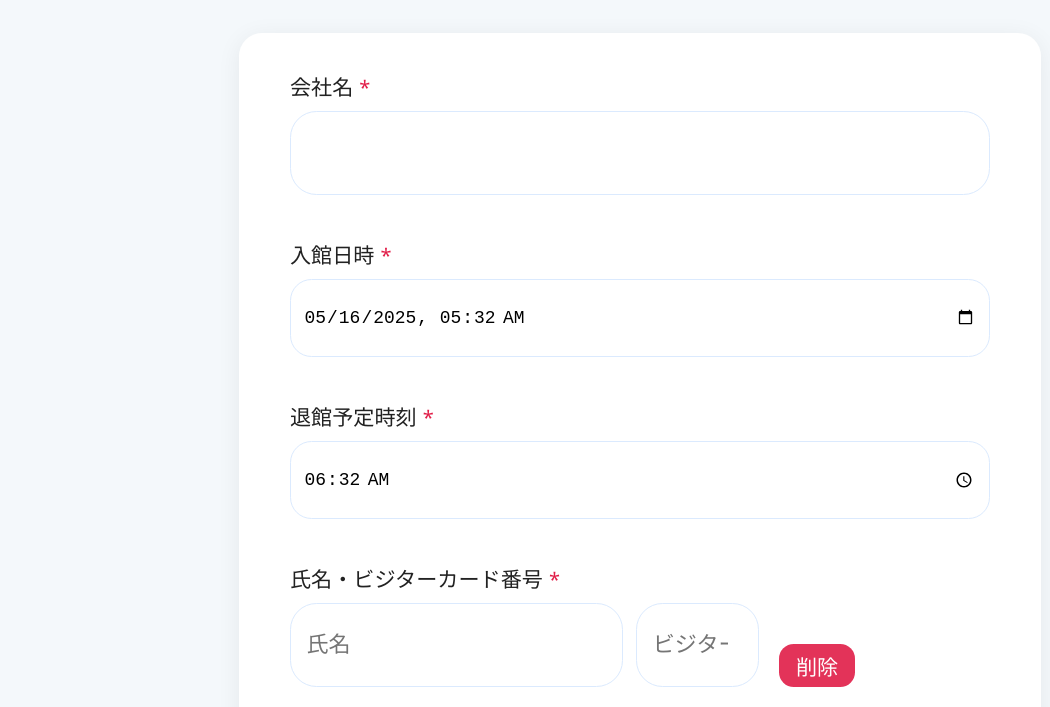
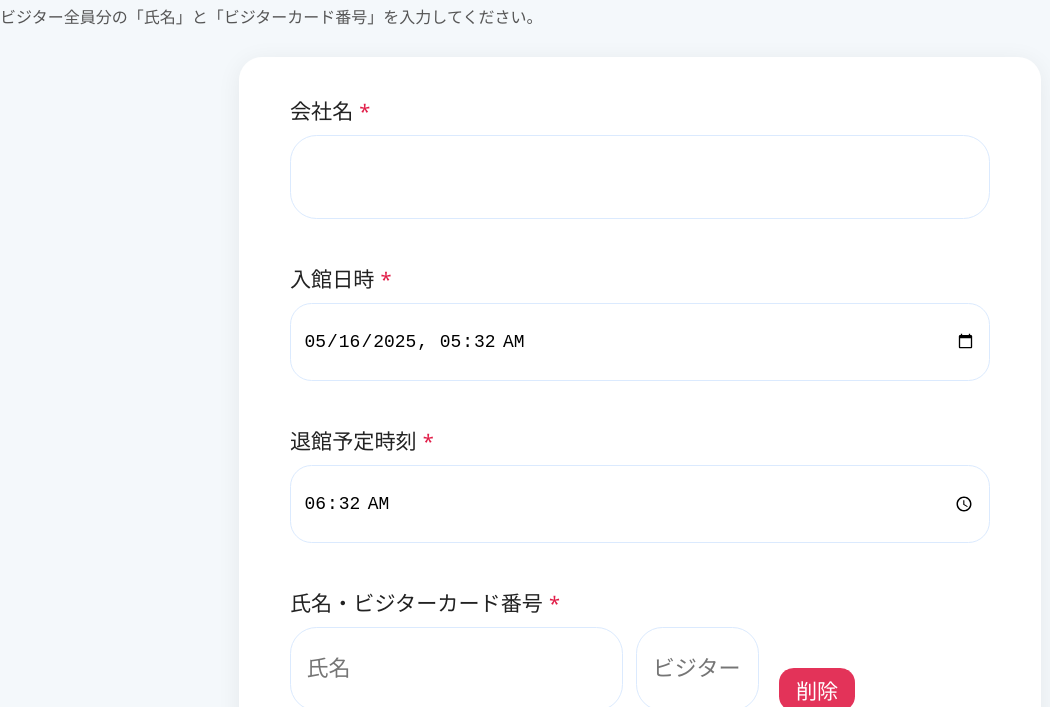
Before and after one commit to mondo83/visitor-form, a plain HTML site: page index.html in a window 1280 px wide. Shown: the part 93-800 px from the top of the page, without its empty margins (0-1050 px from the left). Drawn offline with Linux system fonts and the light colour scheme.

Commit message:
Update index.html

```diff
--- a/index.html
+++ b/index.html
@@ -55,6 +55,11 @@
       font-size: 2em;
       margin: 0.6em 0 0.2em 0;
     }
+    .desc {
+      color: #555;
+      font-size: 1em;
+      margin: 0 0 1em 0;
+    }
     form {
       background: #fff;
       border-radius: var(--radius);
@@ -77,7 +82,7 @@
       font-weight: 500;
       font-size: 1.1em;
     }
-    input[type="text"], input[type="datetime-local"], input[type="time"], input[type="number"] {
+    input[type="text"], input[type="datetime-local"], input[type="time"] {
       font-size: 1.15em;
       padding: 0.7em;
       border: 1.5px solid #dbeafe;
@@ -101,16 +106,17 @@
       align-items: flex-end;
       flex-wrap: wrap;
     }
-    .visitor-entry input[type="text"] {
-      flex: 1 1 45%;
-      min-width: 120px;
+    .visitor-entry input.visitor-name {
+      flex: 1 1 60%;
+      min-width: 110px;
       max-width: 300px;
     }
-    .visitor-entry input[type="number"] {
+    .visitor-entry input.visitor-card {
       width: 90px;
       min-width: 60px;
       max-width: 120px;
       flex: none;
+      ime-mode: disabled;
     }
     .visitor-remove-btn {
       background: var(--danger);
@@ -215,8 +221,8 @@
       }
       h1 { font-size: 1.4em; }
       .form-group, .checkbox-group { font-size: 1em;}
-      .visitor-entry input[type="text"] { min-width: 60px; }
-      .visitor-entry input[type="number"] { min-width: 50px; width: 60px;}
+      .visitor-entry input.visitor-name { min-width: 60px; }
+      .visitor-entry input.visitor-card { min-width: 50px; width: 60px;}
     }
   </style>
 </head>
@@ -228,6 +234,7 @@
       <button type="button" class="lang-btn" data-lang="en">EN</button>
     </div>
   </header>
+  <div class="desc" id="desc">ビジター全員分の「氏名」と「ビジターカード番号」を入力してください。</div>
   <form id="visit-form" autocomplete="off">
     <div class="form-group">
       <label for="company" id="label-company">会社名<span class="required">*</span></label>
@@ -267,10 +274,10 @@
     <button type="submit" class="submit-btn" id="submit-btn">送信</button>
   </form>
   <script>
-    // 多言語テキスト
     const LANGUAGES = {
       ja: {
         title: "来訪者受付フォーム",
+        desc: "ビジター全員分の「氏名」と「ビジターカード番号」を入力してください。",
         company: "会社名",
         entry: "入館日時",
         exit: "退館予定時刻",
@@ -314,6 +321,7 @@
       },
       en: {
         title: "Visitor Check-In Form",
+        desc: "Please enter the name and visitor card number for all visitors.",
         company: "Company Name",
         entry: "Entry Date & Time",
         exit: "Expected Exit Time",
@@ -356,7 +364,6 @@
         }
       }
     };
-    // 状態
     let currentLang = "ja";
     let visitorIdSeq = 1;
 
@@ -364,6 +371,7 @@
     function renderFormTexts() {
       const t = LANGUAGES[currentLang];
       document.getElementById("form-title").textContent = t.title;
+      document.getElementById("desc").textContent = t.desc;
       document.getElementById("label-company").innerHTML = t.company + spanRequired();
       document.getElementById("label-entry").innerHTML = t.entry + spanRequired();
       document.getElementById("label-exit").innerHTML = t.exit + spanRequired();
@@ -405,24 +413,33 @@
       const row = document.createElement("div");
       row.className = "visitor-entry";
       row.dataset.vid = visitorIdSeq++;
+      // 1. 氏名（text, 日本語IME対応）
       const nameInput = document.createElement("input");
       nameInput.type = "text";
       nameInput.className = "visitor-name";
       nameInput.placeholder = t.visitorName;
       nameInput.value = name;
+      nameInput.setAttribute("inputmode", "text");
+      nameInput.setAttribute("autocomplete", "name");
+      // 2. ビジターカード番号（textで数字制限）
       const cardInput = document.createElement("input");
-      cardInput.type = "number";
+      cardInput.type = "text";
       cardInput.className = "visitor-card";
       cardInput.placeholder = t.cardNumber;
       cardInput.value = card;
-      cardInput.min = "0";
-      cardInput.inputmode = "numeric";
-      cardInput.pattern = "\\d*";
+      cardInput.setAttribute("inputmode", "numeric");
+      cardInput.setAttribute("pattern", "[0-9]*");
+      cardInput.setAttribute("autocomplete", "off");
+      cardInput.addEventListener("input", function() {
+        // 数字以外は除去
+        this.value = this.value.replace(/[^\d]/g, "");
+      });
       const removeBtn = document.createElement("button");
       removeBtn.type = "button";
       removeBtn.className = "visitor-remove-btn";
       removeBtn.textContent = t.remove;
       removeBtn.onclick = function() { row.remove(); };
+      // 順序: 氏名→カード番号
       row.appendChild(nameInput);
       row.appendChild(cardInput);
       row.appendChild(removeBtn);
```
